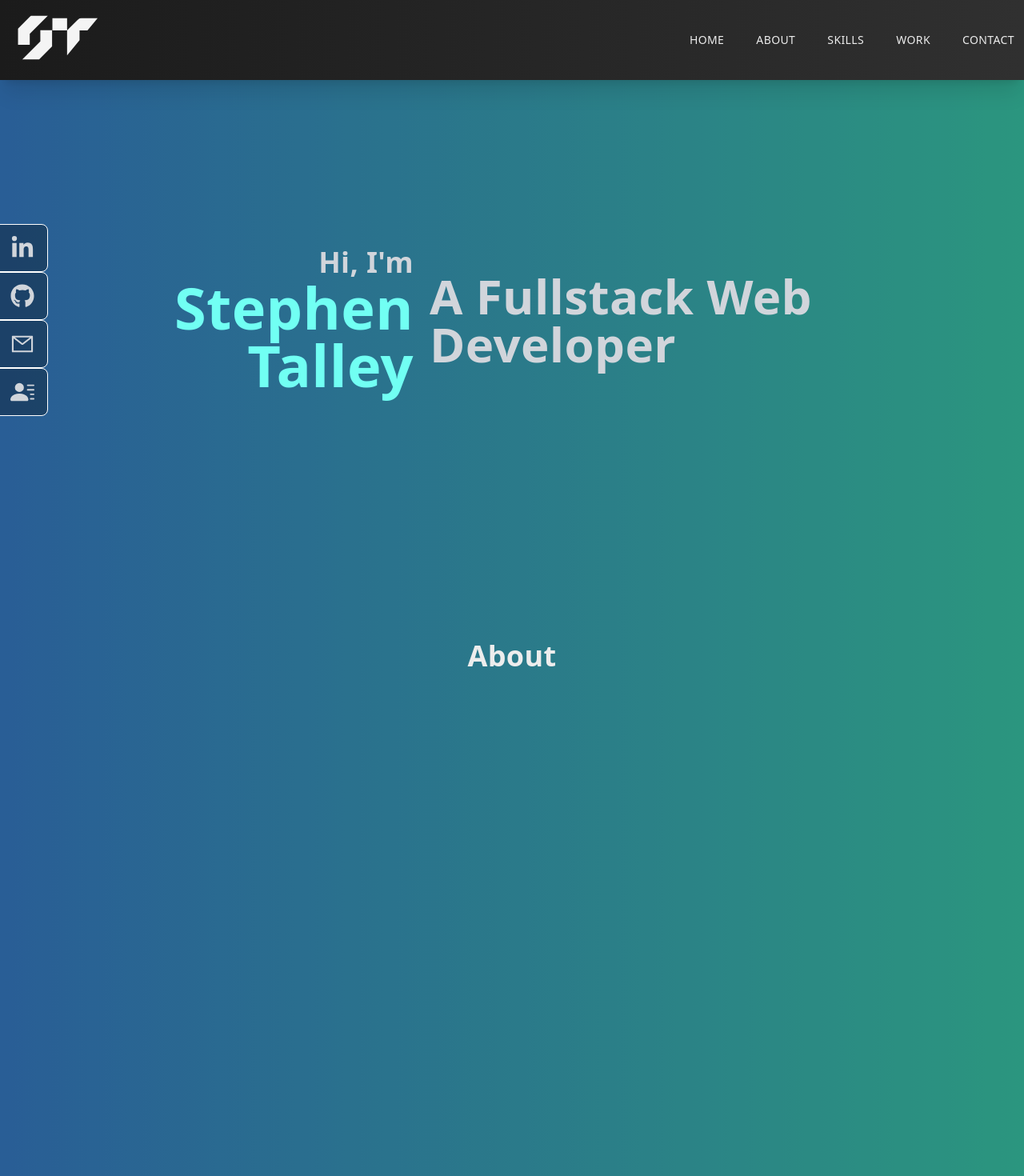
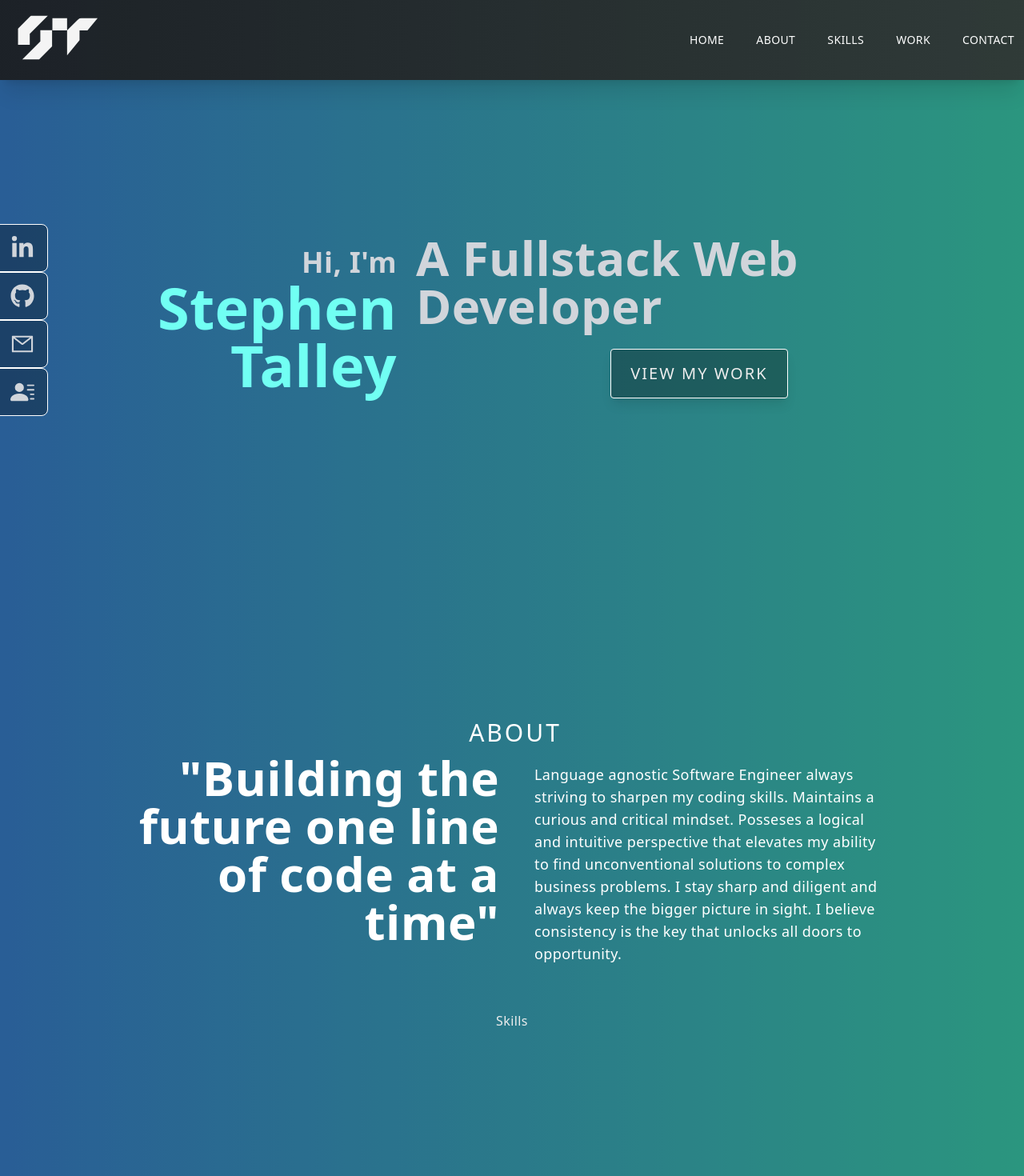
Before and after one commit to stvlley/portfolio-nxt-v2.5, a Next.js app: page / in a window 1280 px wide. Shown: the top 1470 px of the page at 80% size. Built offline with nearby package versions, Linux system fonts and the light colour scheme.

Commit message:
lets fucking gooooo

```diff
--- a/components/About.jsx
+++ b/components/About.jsx
@@ -1,11 +1,28 @@
 import React from 'react'
+import Skills from './Skills'
 
 const About = () => {
-  return (
-    <div className='w-full h-screen bg-black/30 justify-center items-center text-center'>
-        <h2>About</h2>
-    </div>
-  )
+    return (
+        <div className='w-full h-screen py-16 bg-black/30 justify-center items-center text-center'>
+            <div name='about' className='text-white  w-full h-[400px] '>
+                <div className='flex flex-col justify-center sm:items-center w-full h-full'>
+                    <div className=' p-1 rounded-lg px-3 mx-6 hover:scale-110 duration-500 '>
+                        <p className=' text-2xl px-1 sm:text-3xl tracking-widest  m-1 w-full  uppercase'>About</p>
+                    </div>
+
+                    <div className='max-w-[1000px] w-full grid sm:grid-cols-2 gap-8 px-4'>
+                        <div className='hover:scale-110 duration-500  text-center  sm:text-right text-2xl  sm:text-3xl md:text-6xl font-bold'>
+                            <p className="">"Building the future one line of code at a time"</p>
+                        </div>
+                        <div className='hover:scale-110 duration-500 '>
+                            <p className="text-sm text-left sm:text-lg p-3 mb-5">Language agnostic Software Engineer always striving to sharpen my coding skills. Maintains a curious and critical mindset. Posseses a logical and intuitive perspective that elevates my ability to find unconventional solutions to complex business problems. I stay sharp and diligent and always keep the bigger picture in sight. I believe consistency is the key that unlocks all doors to opportunity. </p>
+                        </div>
+                    </div>
+                </div>
+            </div>
+            <Skills />
+        </div>
+    )
 }
 
 export default About
--- a/components/Main.jsx
+++ b/components/Main.jsx
@@ -8,14 +8,16 @@ const Main = () => {
         <>
             <div className='w-full h-screen text-center '>
                 <div className='max-w-[1240px] w-full h-full mx-auto p-2 flex justify-center items-center'>
-                    <div>
-                        <div className='flex'>
-                            <h1 className='py-4 px-5 text-right text-gray-300'><div className=''>Hi, I'm </div><span className='text-5xl sm:text-7xl text-[#71fff3]'>Stephen Talley</span></h1>
-                            <h1 className='py-4 text-2xl sm:text-6xl max-w-[70%] m-auto text-gray-300 text-left'>
+                    <div className='sm:flex'>
+                        <div >
+                            <h1 className='py-4  sm:text-right text-gray-300'><div className='invisible sm:visible'>Hi, I'm </div><span className='text-5xl sm:text-7xl text-[#71fff3]'>Stephen Talley</span></h1>
+                        </div>
+                        <div>
+                        <h1 className='mb-5 text-2xl sm:text-6xl mx-3 px-3 m-auto text-gray-300 text-left'>
                                 A Fullstack Web Developer
-                            </h1>
+                        </h1>
+                        <button className='border border-white text-md sm:text-lg md:text-xl md:px-6 md:p-4'>View My Work</button>
                         </div>
-
 
                     </div>
                 </div>
--- a/components/Navbar.jsx
+++ b/components/Navbar.jsx
@@ -1,4 +1,4 @@
-import React, { useState } from 'react'
+import React, { useState, useEffect } from 'react'
 import Image from 'next/image'
 import Link from 'next/link'
 import { AiOutlineClose, AiOutlineMail, AiOutlineMenu } from 'react-icons/ai'
@@ -6,6 +6,29 @@ import { FaGithub, FaLinkedinIn } from 'react-icons/fa'
 import { BsPersonLinesFill } from 'react-icons/bs'
 const Navbar = () => {
     const [nav, setNav] = useState(false)
+    const [logoToggle, setlogoToggle] = useState('/logo.svg')
+    const [color, setColor] = useState('transparent');
+    const [textColor, setTextColor] = useState('#dffffff');
+    const [style, setStyle] = useState('fixed bg-gradient-to-l from-[#303030]/90 to-[#1b1b1b]/90 w-full h-30 shadow-xl ')
+
+   useEffect(() => {
+      const changeColor = () => {
+        if (window.scrollY >= 900) {
+          setColor('#ffffff');
+          setTextColor('#000000');
+          setlogoToggle('/logo-dark.svg');
+          setStyle('fixed bg-gray-100 w-full h-30 shadow-xl ')
+        } else {
+          setColor('transparent');
+          setTextColor('#ffffff');
+          setlogoToggle('/logo.svg');
+          setStyle('fixed bg-gradient-to-l from-[#303030]/90 to-[#1b1b1b]/90 w-full h-30 shadow-xl ')
+        }
+      };
+      window.addEventListener('scroll', changeColor);
+    }, []);
+
+
     const handleClick = () => {
         console.log("clicked")
     }
@@ -16,10 +39,10 @@ const Navbar = () => {
     return (
         // Top navbar hidden when mobile
         <div>
-            <div className="fixed bg-gradient-to-l from-[#303030] to-[#1b1b1b] w-full h-30 shadow-xl ">
+            <div   style={{ backgroundColor: `${color}` }} className={style}>
                 <div className="flex justify-between items-center w-full px-3 2xl:px-16">
-                    <Image alt='' src='/logo.svg' width='120' height='100' />
-                    <ul className='hidden md:flex'>
+                    <Image alt='' src={logoToggle} width='120' height='100' />
+                    <ul style={{ color: `${textColor}` }}  className='hidden md:flex'>
                         <Link href='/'>
                             <li className="ml-10 text-sm uppercase hover:border-b">Home</li>
                         </Link>
--- /dev/null
+++ b/components/Skills.jsx
@@ -0,0 +1,9 @@
+import React from 'react'
+
+const Skills = () => {
+  return (
+    <div>Skills</div>
+  )
+}
+
+export default Skills
--- a/pages/index.js
+++ b/pages/index.js
@@ -15,8 +15,6 @@ export default function Home() {
       <Navbar />
       <Main />
       <About />
-
-
     </div>
   )
 }
--- a/styles/globals.css
+++ b/styles/globals.css
@@ -25,6 +25,7 @@
   }
 
   button {
-    @apply shadow-xl shadow-gray-400 rounded-xl uppercase bg-gradient-to-r from-[#3ed6b5] to-[#3b86d6]
+    @apply shadow-lg rounded p-2 px-3 m-1 tracking-widest uppercase bg-black/30 hover:bg-gradient-to-r from-[#3bd1d6]/80 to-[#3ed6b5]/80
   }
+
 }
```
Also changed, not shown: public/logo-dark.svg (added).
